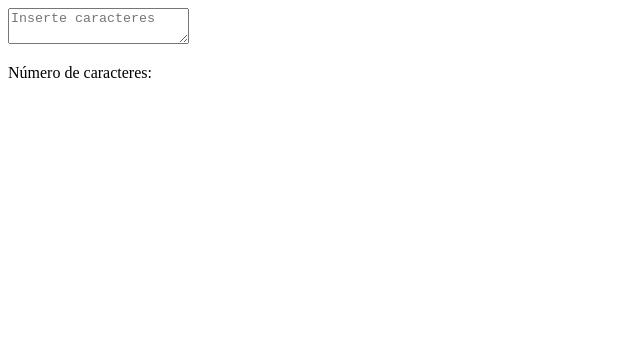
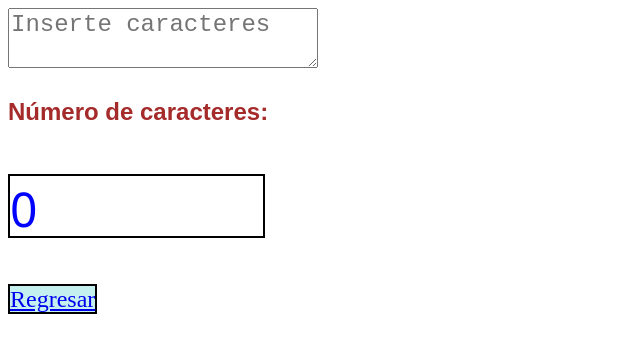
Before and after one commit to ZorayaF/taller_js, a plain HTML site: page taller_PA2/eje1/count.html in a window 1280 px wide. Shown: the whole page, without its empty margins (0-640 px from the left). Drawn offline with Linux system fonts and the light colour scheme.

Commit message:
Se organizo el primer punto, separando css, html y js

```diff
--- a/taller_PA2/eje1/count.html
+++ b/taller_PA2/eje1/count.html
@@ -3,17 +3,13 @@
 <head>
 	<meta charset="utf-8">
 	<title>Contador de caracteres</title>
+	<link rel="stylesheet" href="estilos.css">
 </head>
 <body>
-	<textarea id="content" placeholder="Inserte caracteres"></textarea>
-	<p>Número de caracteres: <span id="counter"></span></p>
-
-	<script type="text/javascript">
-		function count(){
-			document.getElementById("counter").textContent = document.getElementById("content").value.length;
-		}
-
-		document.getElementById("content").addEventListener("input", count);
-	</script>
+	<textarea id="caracteres" placeholder="Inserte caracteres"></textarea>
+	<p class="parrafo2">Número de caracteres: </p>
+	<p id="cantidad" class="parrafo">0</p>
+	<script src="operacion.js"></script>
+	<a href="../index.html" class="boton">Regresar</a>
 </body>
 </html>
--- /dev/null
+++ b/taller_PA2/eje1/estilos.css
@@ -0,0 +1,22 @@
+*{
+    font-size: 24px;
+}
+.parrafo{
+    color: #0000ff;
+    font-family: 'Segoe UI', Tahoma, Geneva, Verdana, sans-serif;
+    font-size: 48px;
+    border: 2px solid #000000;
+    height: 60px;
+    width: 20%;
+}
+.parrafo2{
+    color: #a52a2a;
+    font-family: Arial, Helvetica, sans-serif;
+    font-weight: bold;
+}
+.boton{
+    background-color: #c4f0f0;
+    border: 2px solid #000000;
+    height: 10px;
+    width: 40px;
+}
--- /dev/null
+++ b/taller_PA2/eje1/operacion.js
@@ -0,0 +1,4 @@
+function contador(){
+    document.getElementById("cantidad").textContent = document.getElementById("caracteres").value.length;
+}
+document.getElementById("caracteres").addEventListener("input", contador);
```
Also changed, not shown: taller_PA2/index.html (+1 -1 lines).
